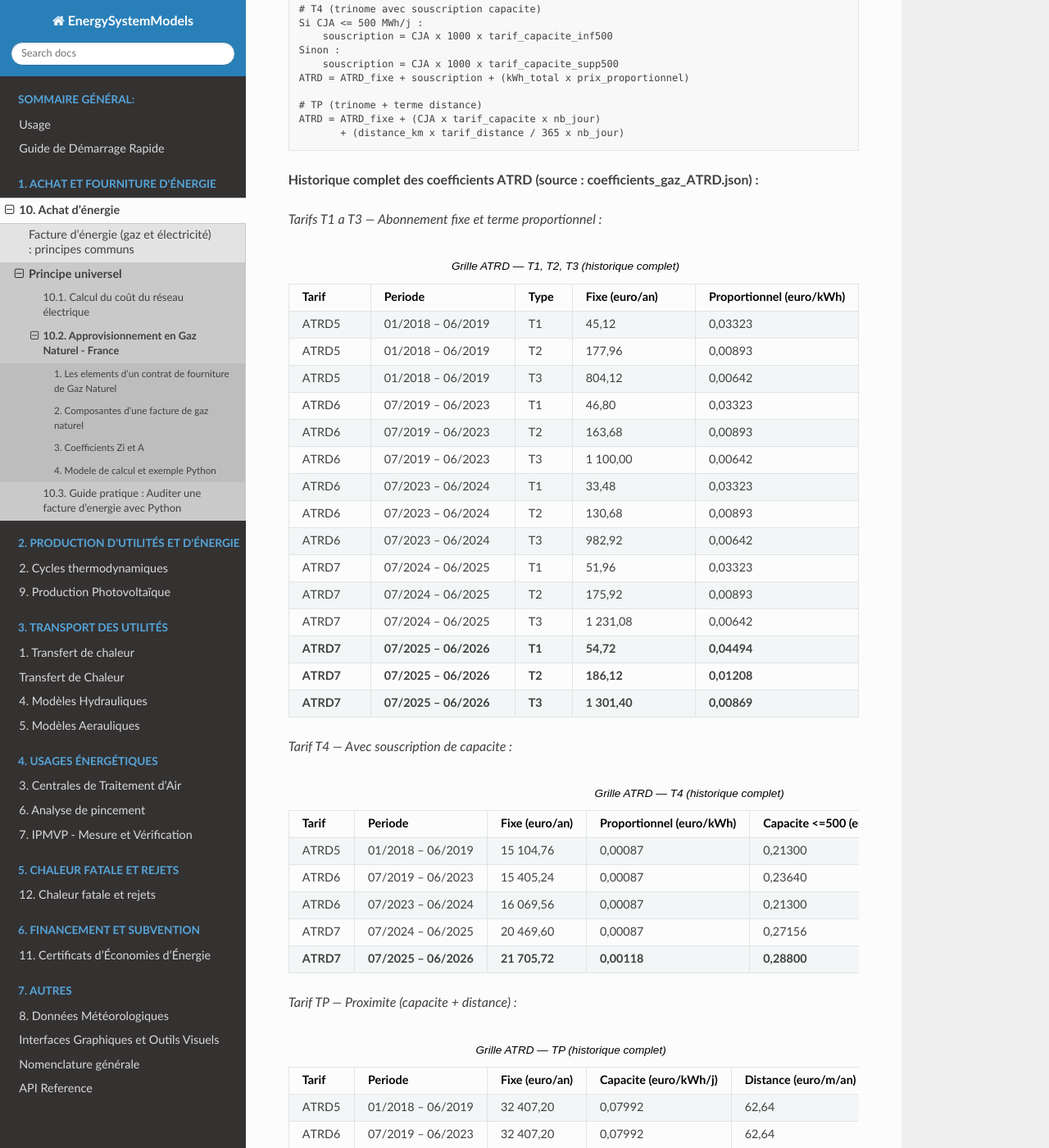
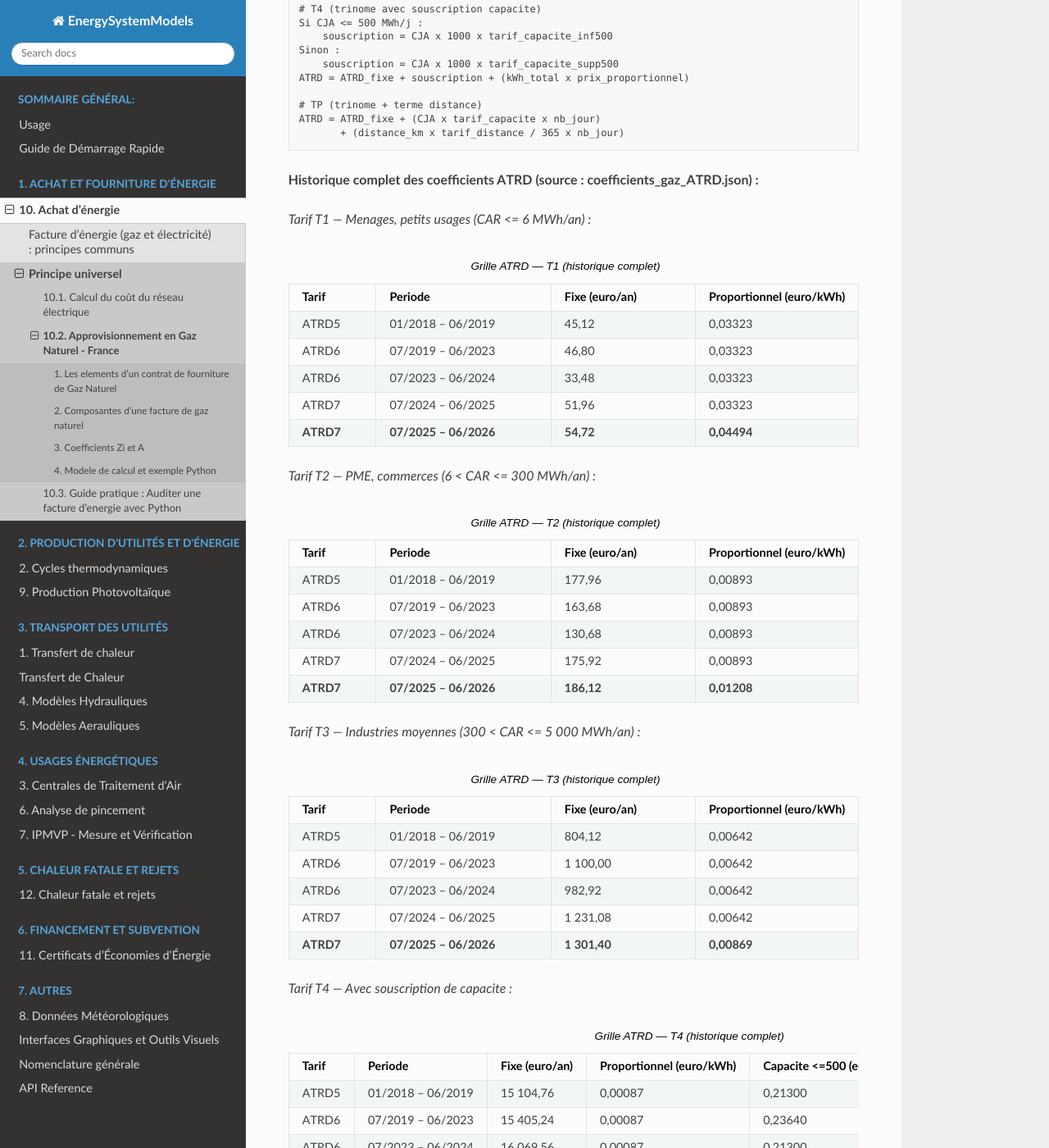
Before and after one commit to ZoheirHADID/EnergySystemModels-fr, a Sphinx documentation site: the page built from docs/source/010-achat-energie/contrat_gaz.rst, in a window 1280 px wide and 1400 px high, scrolled down 2280 px. Shown: the whole window at 82% size. Built offline with Sphinx 7.4.7 and the Read the Docs theme 3.1.0, drawn with Linux system fonts in a browser that asks for light colours; pages that are not in the unit, such as notebooks, are missing from menus.

Commit message:
docs(gaz): split ATRD T1/T2/T3 into 3 separate tables
- Replace single combined T1-T2-T3 table with 3 individual tables
- Each table includes tariff description and CAR range
- Clearer reading: one table per client segment

Co-Authored-By: Claude Opus 4.6 (1M context) <noreply@anthropic.com>

```diff
--- a/docs/source/010-achat-energie/contrat_gaz.rst
+++ b/docs/source/010-achat-energie/contrat_gaz.rst
@@ -141,90 +141,96 @@ au reseau de distribution.
 
 **Historique complet des coefficients ATRD (source : coefficients_gaz_ATRD.json) :**
 
-*Tarifs T1 a T3 — Abonnement fixe et terme proportionnel :*
+*Tarif T1 — Menages, petits usages (CAR <= 6 MWh/an) :*
 
-.. list-table:: Grille ATRD — T1, T2, T3 (historique complet)
+.. list-table:: Grille ATRD — T1 (historique complet)
    :header-rows: 1
-   :widths: 12 20 8 18 18
+   :widths: 15 30 25 25
 
    * - Tarif
      - Periode
-     - Type
      - Fixe (euro/an)
      - Proportionnel (euro/kWh)
    * - ATRD5
      - 01/2018 -- 06/2019
-     - T1
      - 45,12
      - 0,03323
+   * - ATRD6
+     - 07/2019 -- 06/2023
+     - 46,80
+     - 0,03323
+   * - ATRD6
+     - 07/2023 -- 06/2024
+     - 33,48
+     - 0,03323
+   * - ATRD7
+     - 07/2024 -- 06/2025
+     - 51,96
+     - 0,03323
+   * - **ATRD7**
+     - **07/2025 -- 06/2026**
+     - **54,72**
+     - **0,04494**
+
+*Tarif T2 — PME, commerces (6 < CAR <= 300 MWh/an) :*
+
+.. list-table:: Grille ATRD — T2 (historique complet)
+   :header-rows: 1
+   :widths: 15 30 25 25
+
+   * - Tarif
+     - Periode
+     - Fixe (euro/an)
+     - Proportionnel (euro/kWh)
    * - ATRD5
      - 01/2018 -- 06/2019
-     - T2
      - 177,96
      - 0,00893
+   * - ATRD6
+     - 07/2019 -- 06/2023
+     - 163,68
+     - 0,00893
+   * - ATRD6
+     - 07/2023 -- 06/2024
+     - 130,68
+     - 0,00893
+   * - ATRD7
+     - 07/2024 -- 06/2025
+     - 175,92
+     - 0,00893
+   * - **ATRD7**
+     - **07/2025 -- 06/2026**
+     - **186,12**
+     - **0,01208**
+
+*Tarif T3 — Industries moyennes (300 < CAR <= 5 000 MWh/an) :*
+
+.. list-table:: Grille ATRD — T3 (historique complet)
+   :header-rows: 1
+   :widths: 15 30 25 25
+
+   * - Tarif
+     - Periode
+     - Fixe (euro/an)
+     - Proportionnel (euro/kWh)
    * - ATRD5
      - 01/2018 -- 06/2019
-     - T3
      - 804,12
      - 0,00642
    * - ATRD6
      - 07/2019 -- 06/2023
-     - T1
-     - 46,80
-     - 0,03323
-   * - ATRD6
-     - 07/2019 -- 06/2023
-     - T2
-     - 163,68
-     - 0,00893
-   * - ATRD6
-     - 07/2019 -- 06/2023
-     - T3
      - 1 100,00
      - 0,00642
    * - ATRD6
      - 07/2023 -- 06/2024
-     - T1
-     - 33,48
-     - 0,03323
-   * - ATRD6
-     - 07/2023 -- 06/2024
-     - T2
-     - 130,68
-     - 0,00893
-   * - ATRD6
-     - 07/2023 -- 06/2024
-     - T3
      - 982,92
      - 0,00642
    * - ATRD7
      - 07/2024 -- 06/2025
-     - T1
-     - 51,96
-     - 0,03323
-   * - ATRD7
-     - 07/2024 -- 06/2025
-     - T2
-     - 175,92
-     - 0,00893
-   * - ATRD7
-     - 07/2024 -- 06/2025
-     - T3
      - 1 231,08
      - 0,00642
    * - **ATRD7**
      - **07/2025 -- 06/2026**
-     - **T1**
-     - **54,72**
-     - **0,04494**
-   * - **ATRD7**
-     - **07/2025 -- 06/2026**
-     - **T2**
-     - **186,12**
-     - **0,01208**
-   * - **ATRD7**
-     - **07/2025 -- 06/2026**
-     - **T3**
      - **1 301,40**
      - **0,00869**
 
```
